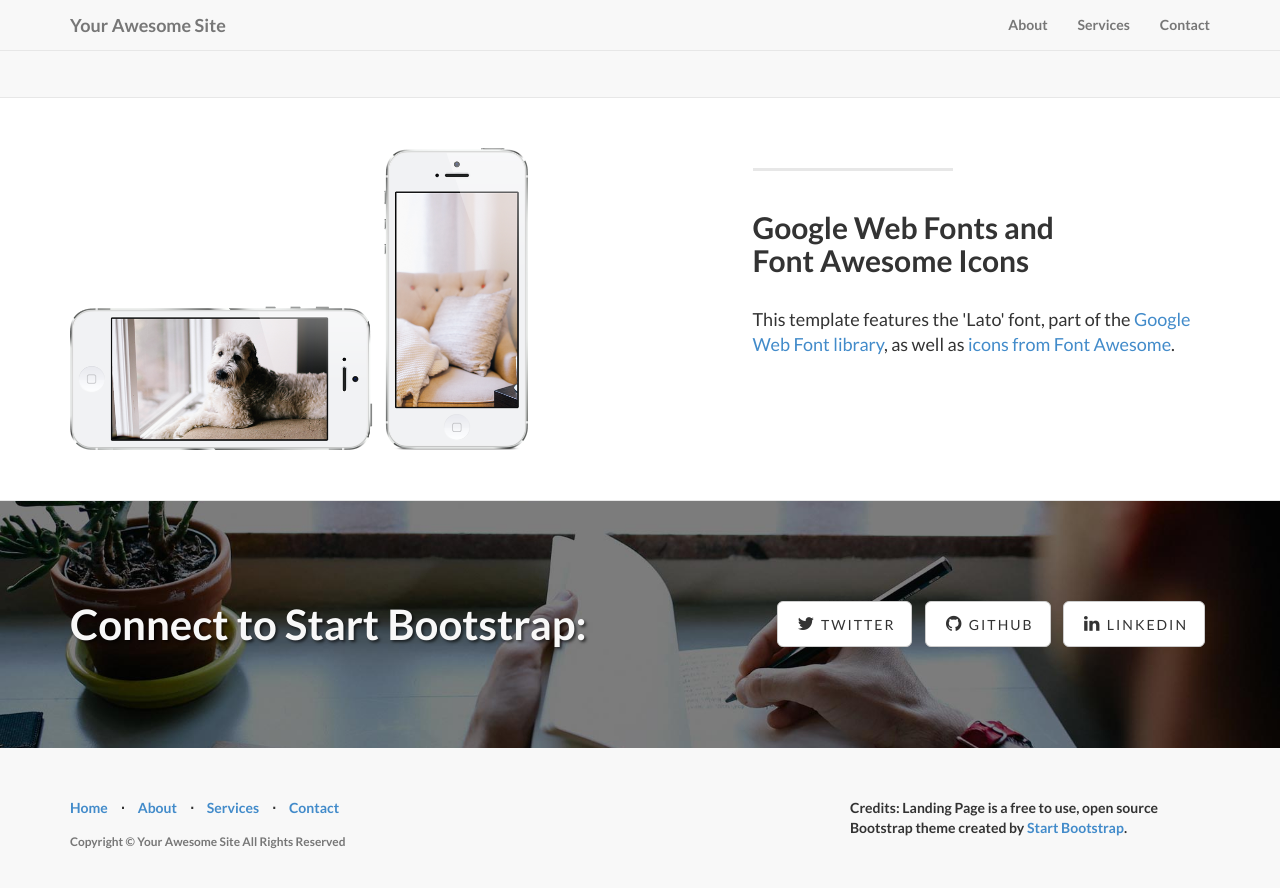
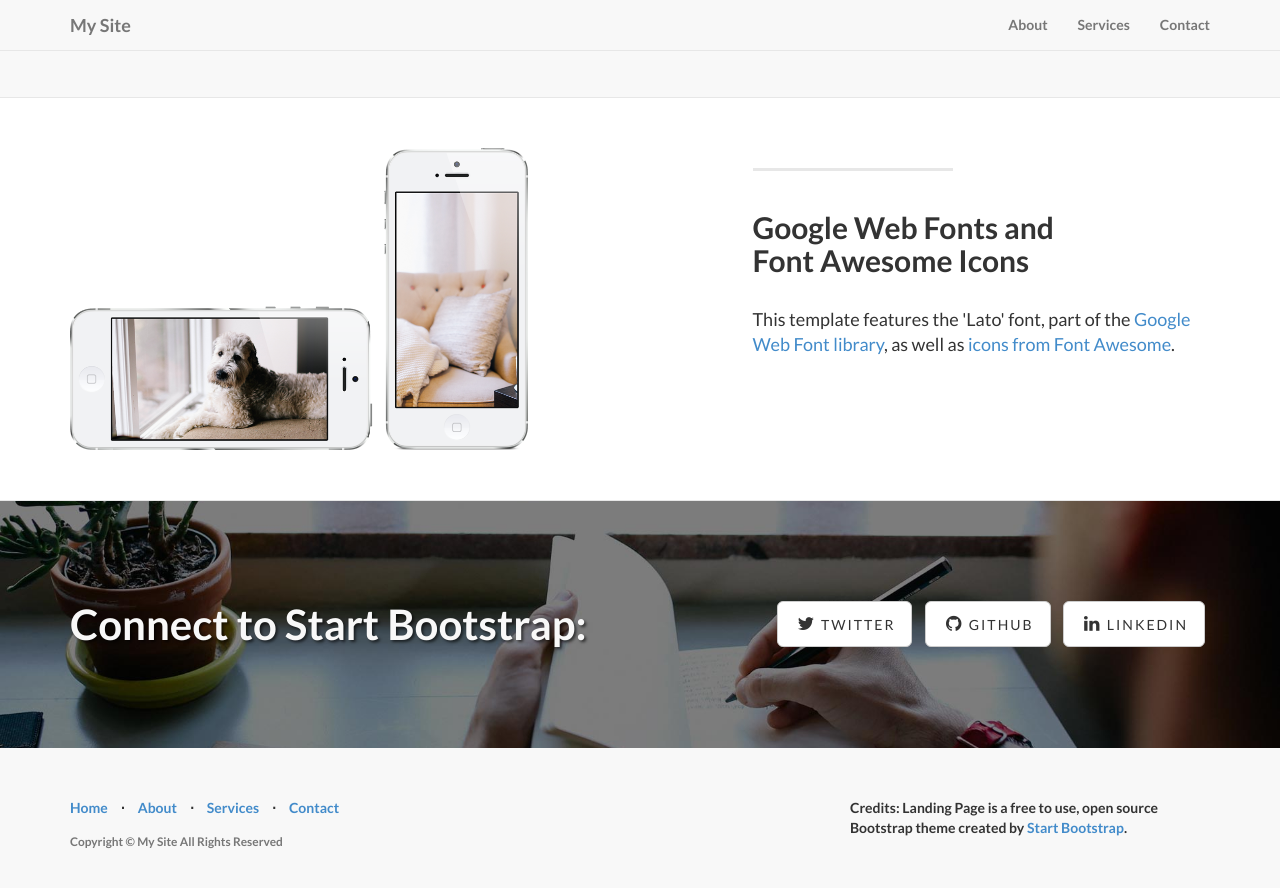
Before and after one commit to carolinr/carolinr.github.io, a Jekyll site: the page built from index.html, in a window 1280 px wide and 900 px high, scrolled down 1619 px. Shown: the top 888 px of the window. Built offline with Jekyll 4.4.1, drawn with Linux system fonts in a browser that asks for light colours; some of the changed lines change nothing that is shown.

Commit message:
texttext

```diff
--- a/_config.yml
+++ b/_config.yml
@@ -2,13 +2,10 @@
 #      Main Configs       #
 # ----------------------- #
 
-url: http://yoursite.com
-title: Your Awesome Site
+url: http://test.com
+title: My Site
 email: your-email@domain.com
-description: > # "Write an awesome description for your new site here.
-  You can edit this line in _config.yml. It will appear in your document
-  head meta (for Google search results) and in your feed.xml site
-  description."
+description: > # "Awesome"
 
 # ----------------------- #
 #    Jekyll & Plugins     #
```
